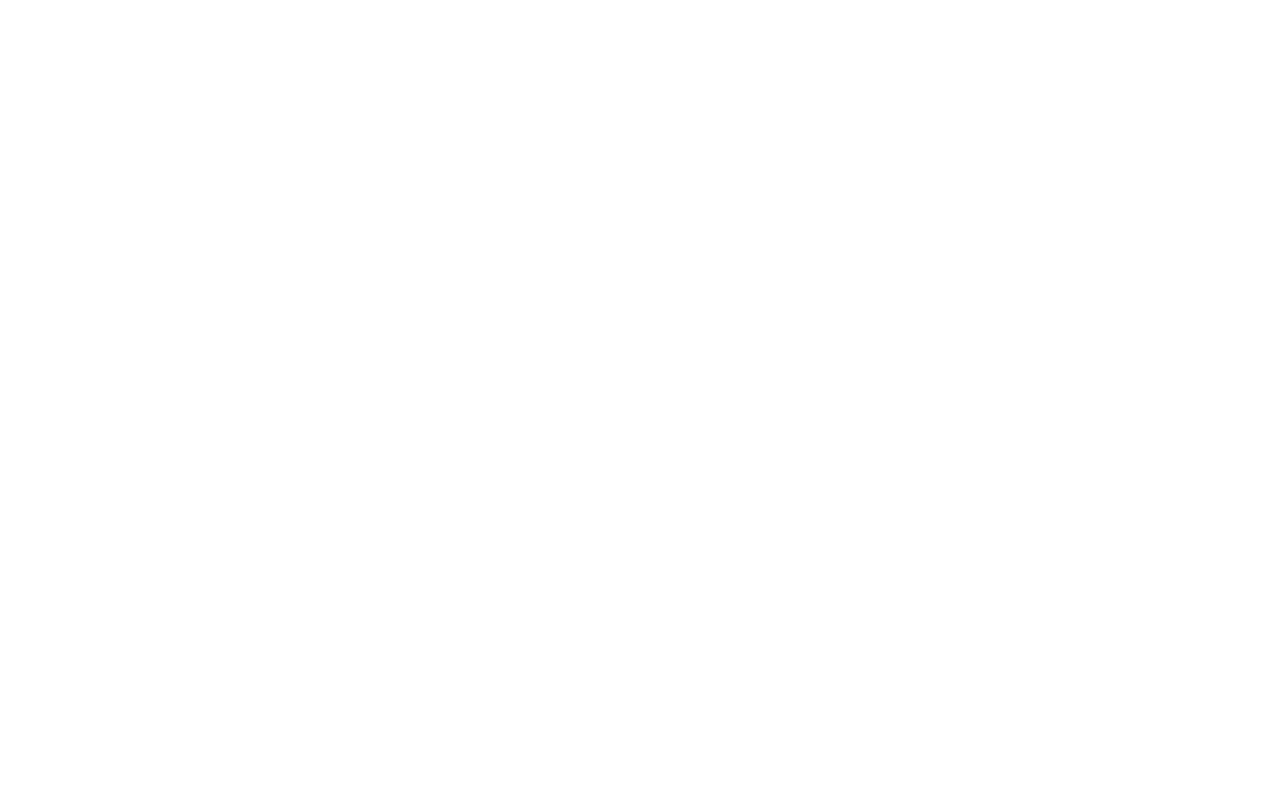
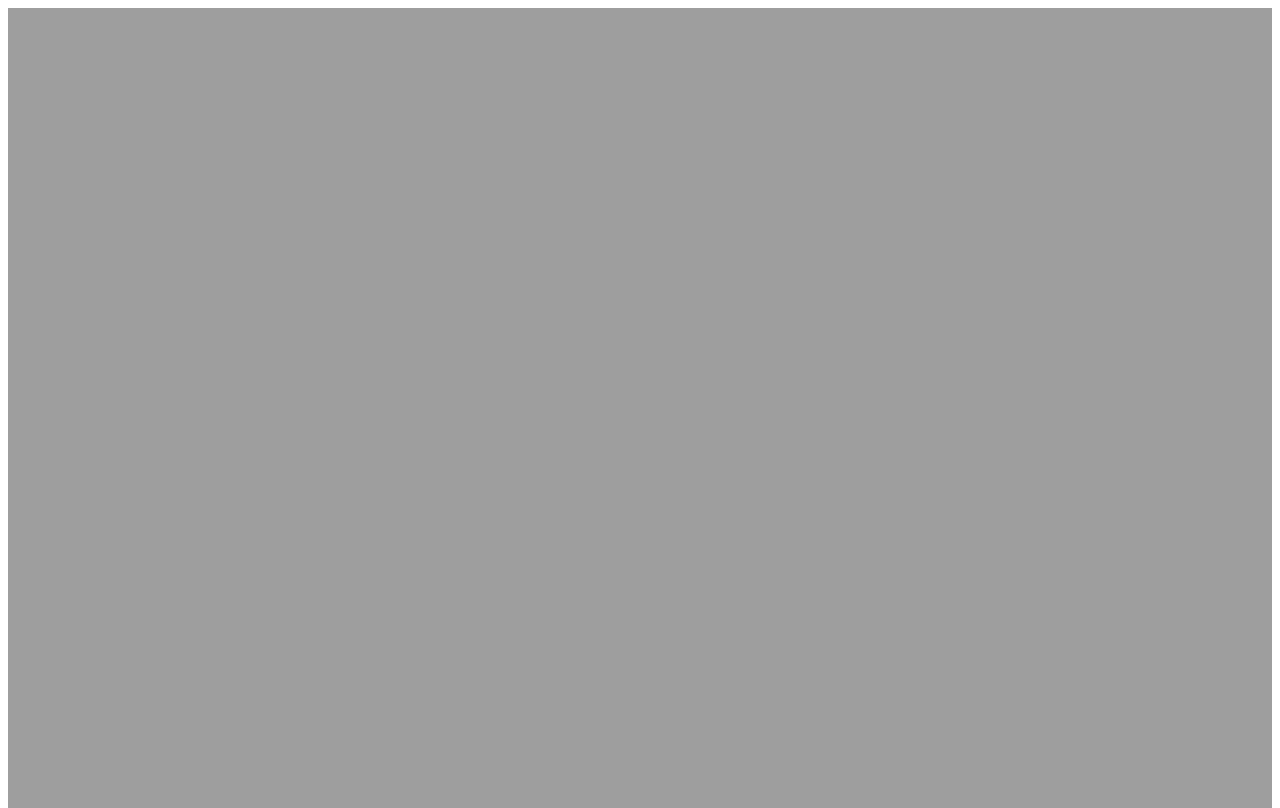
Before and after one commit to cowboyratchet/website, a plain HTML site: page index.html in a window 1280 px wide. Drawn offline with Linux system fonts and the light colour scheme; the site is published under a folder, as on GitHub Pages, so addresses that start at the root find nothing.

Commit message:
Update index.html

```diff
--- a/index.html
+++ b/index.html
@@ -8,7 +8,7 @@
 
   .bg {
     /* The image used */
-    background-image: url("/docs/assets/_17_0157.jpg");
+    background-image: url("./docs/assets/_17_0157.jpg");
 
     /* Full height */
     height: 100%;
```
